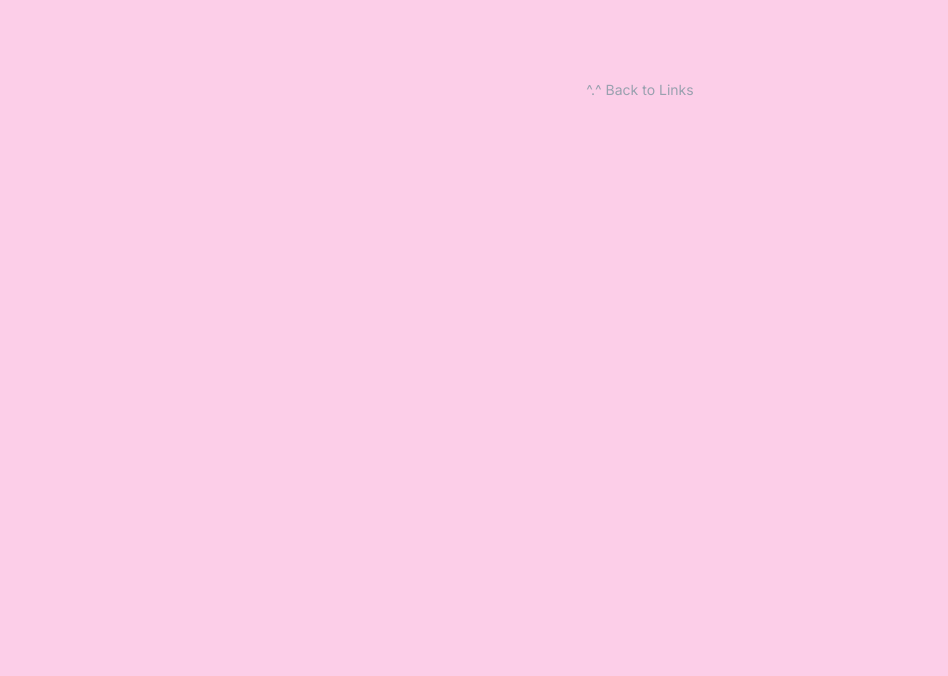
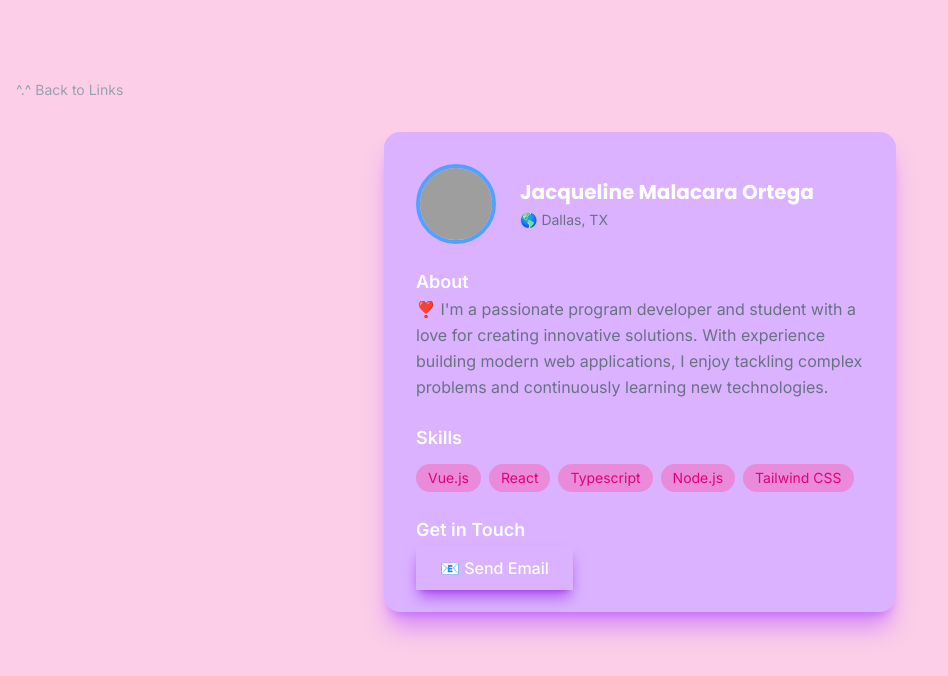
Before and after one commit to jmalaca1/linktree-vue-clone, a Vue app: page /info in a window 1280 px wide. Shown: the top 676 px of the page, without its empty margins (0-948 px from the left). Built offline with nearby package versions, Linux system fonts and the light colour scheme; grey boxes are pictures that could not be loaded.

Commit message:
Added Info Page Layout and data

```diff
--- a/src/pages/InfoPage.vue
+++ b/src/pages/InfoPage.vue
@@ -1,10 +1,65 @@
+<script setup>
+import { ref } from 'vue';
+
+const bio = ref({
+  name: 'Jacqueline Malacara Ortega',
+  image: 'https://imgur.com/BNuS0Vo.png',
+  about: `I'm a passionate program developer and student with a love for creating innovative solutions. With experience building modern web applications, I enjoy tackling complex problems and continuously learning new technologies.`,
+  skills: ['Vue.js', 'React', 'Typescript', 'Node.js', 'Tailwind CSS'],
+  email: 'jmalaca1@stu.southtexascollege.edu',
+  location: 'Dallas, TX',
+
+})
+</script>
+
 <template>
   <main class="flex min-h-screen flex-col items-center px-4 py-8 sm:py-12">
     <RouterLink
       to="/"
-      class="mt-8 text-sm text-gray-400 underline-offset-4 transition-colors duration-200 hover:text-purple-600 hover:underline"
+      class="my-8 self-start text-sm text-gray-400 underline-offset-4 transition-colors duration-200 hover:text-purple-600 hover:underline"
     >
       ^.^ Back to Links
     </RouterLink>
+
+  <!-- Profile Card -->
+  <div
+    class="rounded-2xl w-full max-w-lg border-gray-700 bg-purple-300 p-6 shadow-xl shadow-purple-500/50 sm:p-8"
+  >
+    <!-- Header Card -->
+    <div class="mb-6 flex flex-col items-center text-center sm:flex-row sm:text-left">
+      <div class="mb-4 h-20 w-20 shrink-0 overflow-hidden rounded-full border-4 border-blue-400 sm:mb-0 sm:mr-6">
+        <img
+          :src="bio.image"
+          :alt="bio.name"
+          class="h-full w-full object-cover"
+      </div>
+      <div>
+        <h1 class="mb-1 font-display mb-1 text-xl font-bold text-white">{{ bio.name }}</h1>
+        <p class="text-sm text-gray-500">🌎 {{ bio.location }}</p>
+      </div>
+    </div>
+
+    <!-- About Section -->
+     <div class="mb-6">
+      <h2 class="mb=3 text-lg font-semibold text-white">About</h2>
+      <p class="leading-relaxed text-gray-500">❣️ {{ bio.about }}</p>
+     </div>
+
+    <!-- Skills Section -->
+     <div class="mb-6">
+      <h2 class="mb-3 text-lg font-semibold text-white">Skills</h2>
+        <div class="flex flex-wrap gap-2">
+          <span v-for="skill in bio.skills" :key="skill" class="bg-pink-400/50 px-3 py-1 text-sm text-pink-600 rounded-full">{{ skill }}</span>
+        </div>
+     </div>
+
+    <!-- Contact Section -->
+     <div>
+      <h2 class="mb-3 text-lg font-semibold text-white">Get in Touch</h2>
+      <a :href="`mailto:${bio.email}`"
+      class="text-blue-400 hover:underline h-5 w-5 px-6 py-3 font-medium text-white shadow-lg shadow-purple-700/50 transition-all duration-200 hover:scale-105 hover:bg-pink-400 hover:shadow-xl hover:shadow-pink-500">📧 Send Email</a>
+
+     </div>
+  </div>
   </main>
 </template>
```
